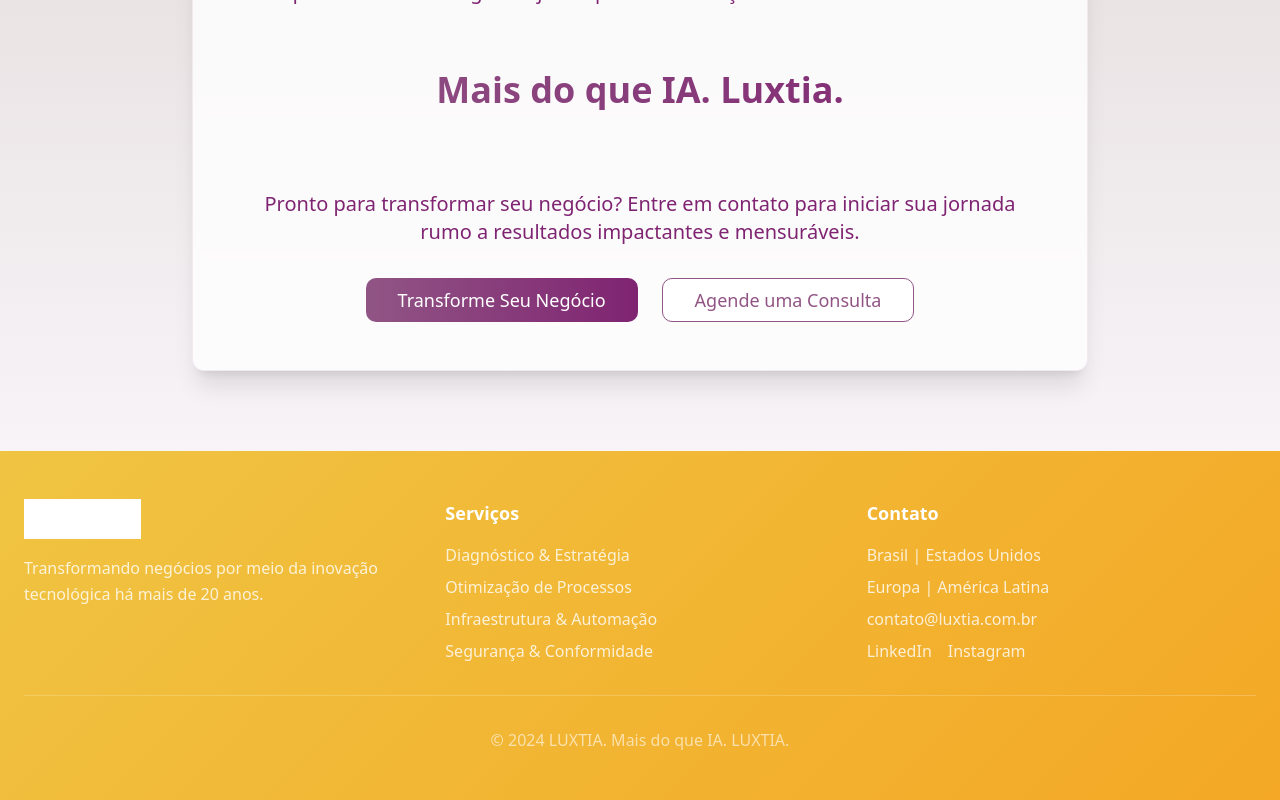
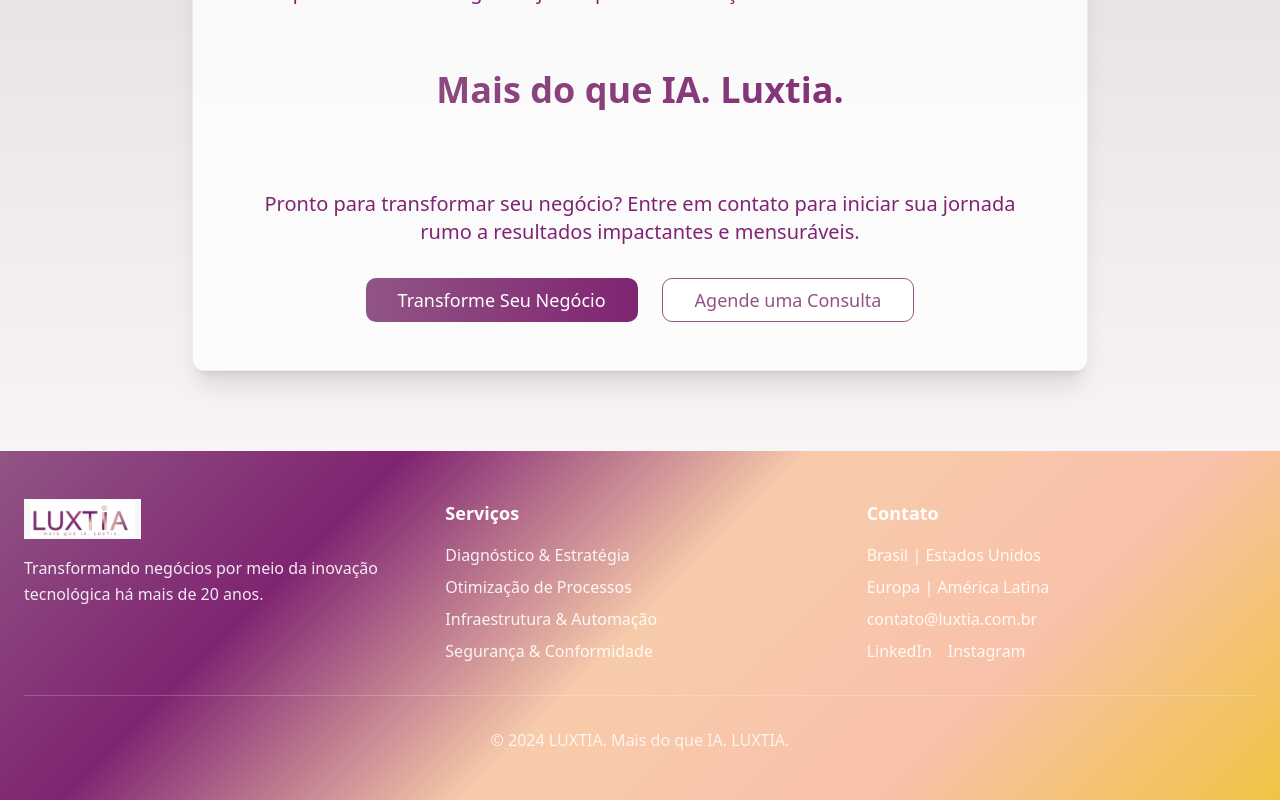
Before and after one commit to danielloiola/luxtia-ai-transform, a React (Vite) app: page / in a window 1280 px wide. Shown: the part 2401-3201 px from the top of the page. Built offline with nearby package versions, Linux system fonts and the light colour scheme.

Commit message:
Refactor: Ajustar rodapé

```diff
--- a/src/components/Footer.tsx
+++ b/src/components/Footer.tsx
@@ -1,6 +1,6 @@
 const Footer = () => {
   return (
-    <footer className="bg-gradient-to-r from-primary via-accent to-[#B8860B] text-primary-foreground py-12" style={{background: 'var(--gradient-gold)'}}>
+    <footer className="py-12 text-white" style={{background: 'var(--gradient-gold)'}}>
       <div className="container mx-auto px-6">
         <div className="grid md:grid-cols-3 gap-8">
           <div>
@@ -8,17 +8,17 @@ const Footer = () => {
               <img
                 src="/lovable-uploads/46064a06-2be8-4182-afc1-78e6807c6772.png"
                 alt="LUXTIA Logo"
-                className="h-10 w-auto filter brightness-0 invert"
+                className="h-10 w-auto"
               />
             </div>
-            <p className="text-primary-foreground/80 leading-relaxed">
+            <p className="text-white/90 leading-relaxed">
               Transformando negócios por meio da inovação tecnológica há mais de 20 anos.
             </p>
           </div>
 
           <div>
             <h4 className="font-semibold text-lg mb-4">Serviços</h4>
-            <ul className="space-y-2 text-primary-foreground/80">
+            <ul className="space-y-2 text-white/90">
               <li>Diagnóstico & Estratégia</li>
               <li>Otimização de Processos</li>
               <li>Infraestrutura & Automação</li>
@@ -28,7 +28,7 @@ const Footer = () => {
 
           <div>
             <h4 className="font-semibold text-lg mb-4">Contato</h4>
-            <div className="text-primary-foreground/80 space-y-2">
+            <div className="text-white/90 space-y-2">
               <p>Brasil | Estados Unidos</p>
               <p>Europa | América Latina</p>
               <p>contato@luxtia.com.br</p>
@@ -37,7 +37,7 @@ const Footer = () => {
                   href="https://www.linkedin.com/company/lux-tia"
                   target="_blank"
                   rel="noopener noreferrer"
-                  className="text-primary-foreground/80 hover:text-primary-foreground transition-colors"
+                  className="text-white/90 hover:text-white transition-colors"
                 >
                   LinkedIn
                 </a>
@@ -45,7 +45,7 @@ const Footer = () => {
                   href="https://www.instagram.com/luxtia_oficial/"
                   target="_blank"
                   rel="noopener noreferrer"
-                  className="text-primary-foreground/80 hover:text-primary-foreground transition-colors"
+                  className="text-white/90 hover:text-white transition-colors"
                 >
                   Instagram
                 </a>
@@ -54,8 +54,8 @@ const Footer = () => {
           </div>
         </div>
 
-        <div className="border-t border-primary-foreground/20 mt-8 pt-8 text-center">
-          <p className="text-primary-foreground/60">
+        <div className="border-t border-white/20 mt-8 pt-8 text-center">
+          <p className="text-white/80">
             © 2024 LUXTIA. Mais do que IA. LUXTIA.
           </p>
         </div>
--- a/src/index.css
+++ b/src/index.css
@@ -42,7 +42,7 @@ All colors MUST be HSL.
     --gradient-primary: linear-gradient(135deg, hsl(312 26% 45%), hsl(309 56% 32%));
     --gradient-secondary: linear-gradient(180deg, hsl(312 26% 88%), hsl(8 11% 86%));
     --gradient-hero: linear-gradient(135deg, hsl(309 56% 32%), hsl(312 26% 45%));
-    --gradient-gold: linear-gradient(135deg, hsl(45 85% 60%), hsl(38 90% 55%));
+    --gradient-gold: linear-gradient(135deg, hsl(312 26% 45%), hsl(309 56% 32%), hsl(26 84% 82%), hsl(18 86% 82%), hsl(45 85% 60%));
     --shadow-elegant: 0 20px 40px -10px hsl(312 26% 45% / 0.2);
     --shadow-glow: 0 0 60px hsl(312 26% 45% / 0.3);
     --transition-smooth: all 0.4s cubic-bezier(0.4, 0, 0.2, 1);
@@ -67,7 +67,7 @@ All colors MUST be HSL.
     --gradient-primary: linear-gradient(135deg, hsl(312 26% 45%), hsl(309 56% 32%));
     --gradient-secondary: linear-gradient(180deg, hsl(312 26% 88%), hsl(8 11% 86%));
     --gradient-hero: linear-gradient(135deg, hsl(309 56% 32%), hsl(312 26% 45%));
-    --gradient-gold: linear-gradient(135deg, hsl(45 85% 60%), hsl(38 90% 55%));
+    --gradient-gold: linear-gradient(135deg, hsl(312 26% 45%), hsl(309 56% 32%), hsl(26 84% 82%), hsl(18 86% 82%), hsl(45 85% 60%));
     --shadow-elegant: 0 20px 40px -10px hsl(312 26% 45% / 0.2);
     --shadow-glow: 0 0 60px hsl(312 26% 45% / 0.3);
     --transition-smooth: all 0.4s cubic-bezier(0.4, 0, 0.2, 1);
```
